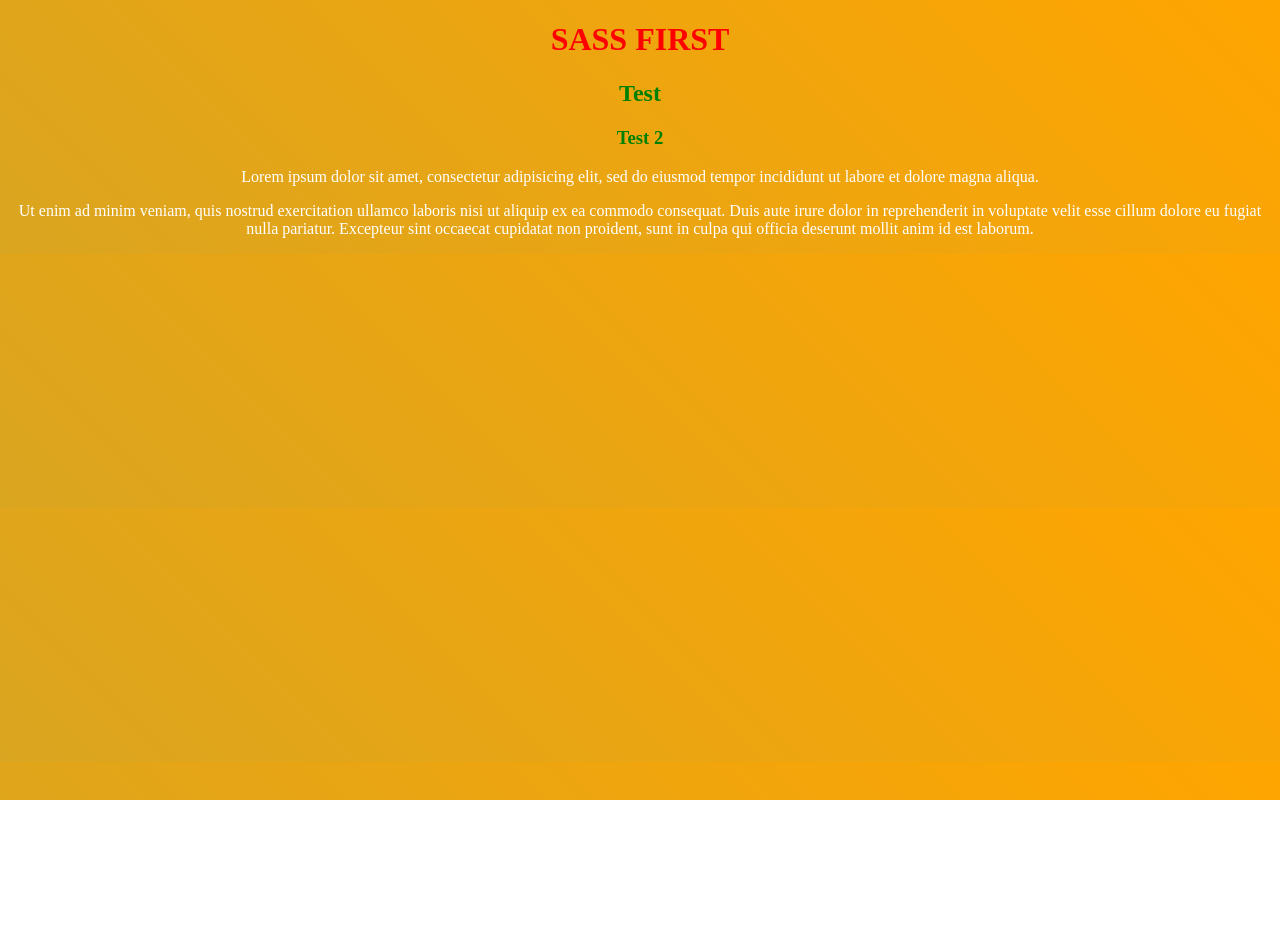
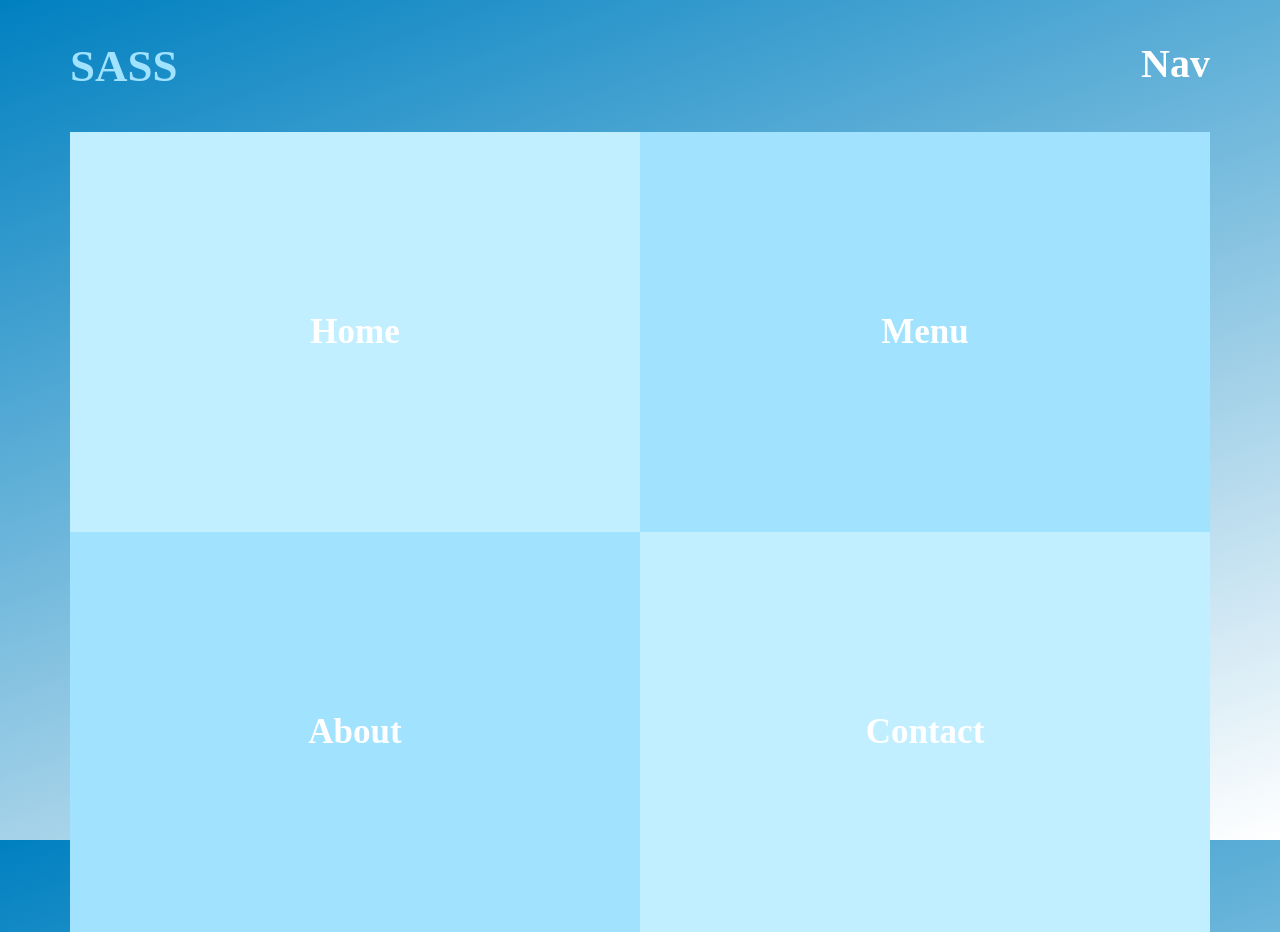
Before and after one commit to ilariaGalliano/html-sass-first, a plain HTML site: page index.html in a window 1280 px wide. Before the commit the page ends 800 px from the top, so only its background shows below. Drawn offline with Linux system fonts and the light colour scheme.

Commit message:
html-sass-first
Completo

```diff
--- a/dist/js/main.js
+++ b/dist/js/main.js
@@ -115,8 +115,8 @@ console.log('JS test');
 /*! no static exports found */
 /***/ (function(module, exports, __webpack_require__) {
 
-__webpack_require__(/*! /Users/ilariagalliano/Desktop/html-sass-first/html-sass-first/src/js/main.js */"./src/js/main.js");
-module.exports = __webpack_require__(/*! /Users/ilariagalliano/Desktop/html-sass-first/html-sass-first/src/scss/main.scss */"./src/scss/main.scss");
+__webpack_require__(/*! /Users/ilariagalliano/Desktop/html-sass-first-/html-sass-first/html-sass-first/src/js/main.js */"./src/js/main.js");
+module.exports = __webpack_require__(/*! /Users/ilariagalliano/Desktop/html-sass-first-/html-sass-first/html-sass-first/src/scss/main.scss */"./src/scss/main.scss");
 
 
 /***/ })
--- a/index.html
+++ b/index.html
@@ -8,14 +8,31 @@
 </head>
 
 <body>
-    <h1>Sass first</h1>
+  <div class="container">
+    <nav class="nav-bar">
+      <h1>Sass</h1>
+      <h2>Nav</h2>
+    </nav>
 
-    <h2>Test</h2>
-    <h3>Test 2</h3>
+      <div class="box-top disp-flex">
+        <div class="box-1 box disp-flex">
+            <h3>home</h3>
+        </div>
+        <div class="box-2 box disp-flex">
+            <h3>menu</h3>
+        </div>
+      </div>
 
-    <p>Lorem ipsum dolor sit amet, consectetur adipisicing elit, sed do eiusmod tempor incididunt ut labore et dolore magna aliqua.</p>
-    <p>Ut enim ad minim veniam, quis nostrud exercitation ullamco laboris nisi ut aliquip ex ea commodo consequat. Duis aute irure dolor in reprehenderit in voluptate velit esse cillum dolore eu fugiat nulla pariatur. Excepteur sint occaecat cupidatat non proident, sunt in culpa qui officia deserunt mollit anim id est laborum.</p>
+      <div class="box-bottom disp-flex">
+        <div class="box-3 box disp-flex">
+            <h3>about</h3>
+        </div>
+        <div class="box-4 box disp-flex">
+            <h3>contact</h3>
+        </div>
+      </div>
 
+  </div>
   <!-- Js -->
   <script src="./dist/js/main.js"></script>
 
--- a/src/scss/main.scss
+++ b/src/scss/main.scss
@@ -1,21 +1,64 @@
 // Var
-$back-col: linear-gradient(45deg,goldenrod,orange);
-$primary-col: red;
-$second-col: green;
-$p-col: #fff;
+$back-col: linear-gradient(160deg,#0080C0,white);
+$box-col1: #A1E2FF;
+$box-col2: #C2EFFF;
+$white-col: #fff;
 
 /* General */
+*{
+  margin: 0;
+  padding: 0;
+  box-sizing: border-box;
+}
 body{
   background: $back-col;
-  text-align: center;
+  height: 100vh;
 }
 h1{
  text-transform: uppercase;
- color: $primary-col;
+ color: $box-col1;
+ font-size: 45px;
+ cursor: pointer;
 }
 h2,h3{
-  color: $second-col;
+  color: $white-col;
+  font-size: 40px;
+  cursor: pointer;
 }
-p{
-  color: $p-col;
+h3{
+  text-transform: capitalize;
+  display: flex;
+  justify-content: center;
+  align-items: center;
+  font-size: 35px;
 }
+
+/* Utilities */
+.container{
+  width: 1140px;
+  margin: 0 auto;
+}
+.disp-flex{
+  display: flex;
+  justify-content: center;
+  align-content: center;
+}
+
+/* Nav-bar */
+.nav-bar{
+  margin: 40px 0;
+  display: flex;
+  justify-content: space-between;
+}
+
+/* Box */
+.box{
+  width: 600px;
+  height: 400px;
+}
+.box-2, .box-3{
+  background: $box-col1;
+}
+.box-1, .box-4{
+  background: $box-col2;
+}
```
Also changed, not shown: dist/css/main.css.
